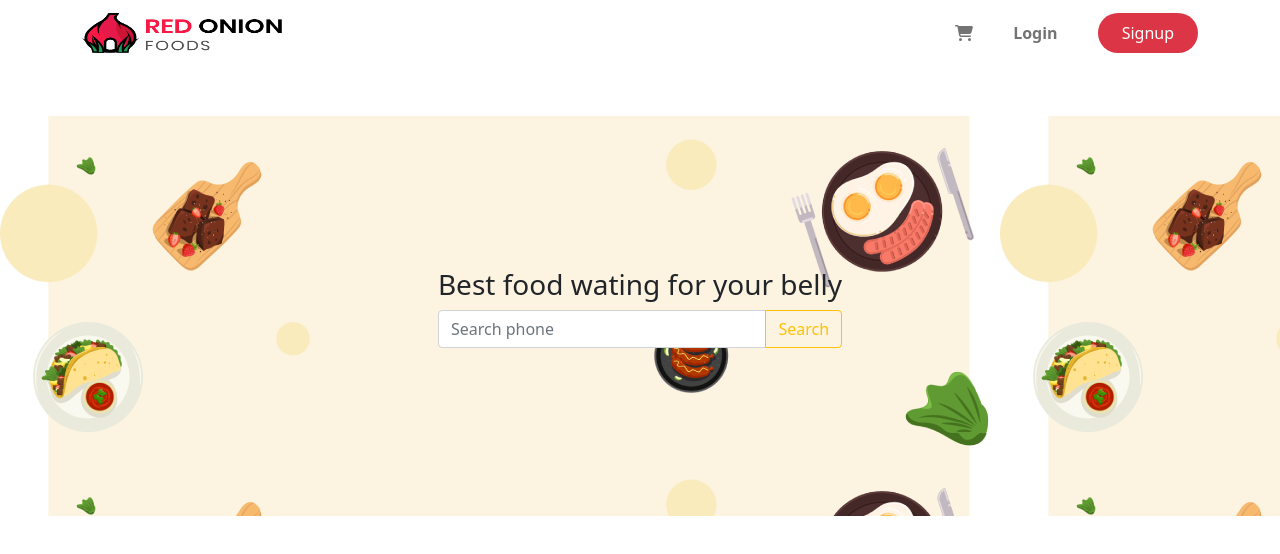
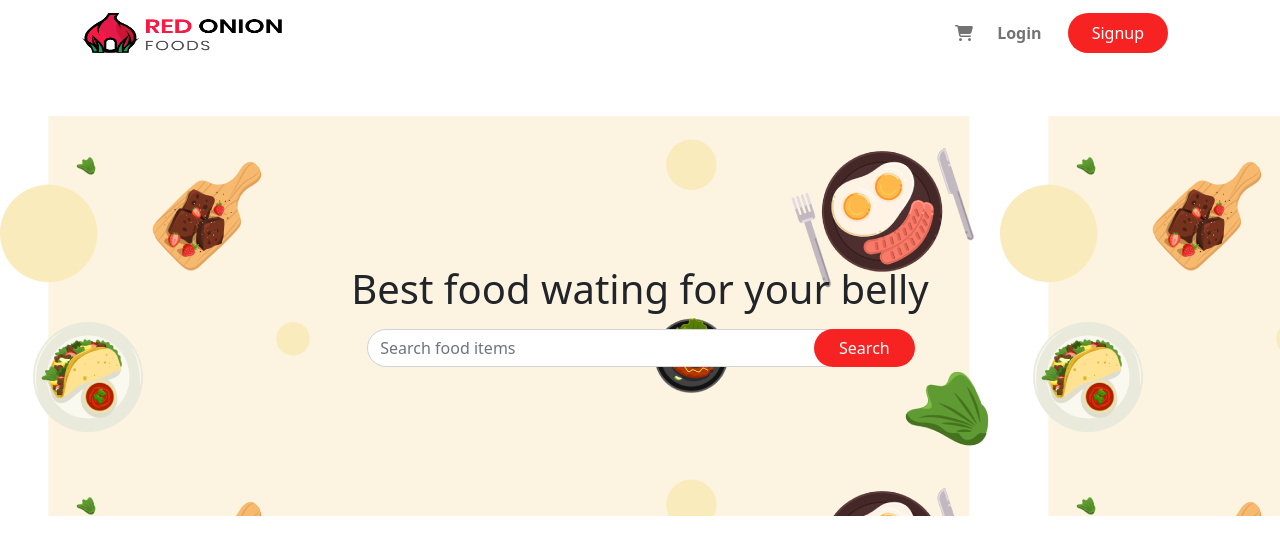
Before and after one commit to Anikroy7/hungry-dude, a React (Create React App) app: page /dinner in a window 1280 px wide. Shown: the top 554 px of the page. Built offline with nearby package versions, Linux system fonts and the light colour scheme.

Commit message:
search component added

```diff
--- a/src/Header/Header.js
+++ b/src/Header/Header.js
@@ -8,9 +8,6 @@ import Search from '../Main/Search/Search';
 const Header = () => {
     return (
         <>
-
-
-
             <Navbar collapseOnSelect expand="lg">
                 <Container>
                     <Navbar.Brand href="#home"><img style={{ width: '200px', height: '40px' }} src={logo} alt="" /></Navbar.Brand>
@@ -19,13 +16,13 @@ const Header = () => {
                         <Nav className="me-auto">
                         </Nav>
                         <Nav>
-                            <Nav.Link className='me-4 fw-bold' href="#deets"><FontAwesomeIcon
+                            <Nav.Link className='me-2 fw-bold' href="#deets"><FontAwesomeIcon
                                 icon={faShoppingCart} ></FontAwesomeIcon></Nav.Link>
                             <Nav.Link className='me-4 fw-bold' href="#deets">Login</Nav.Link>
-                            <Nav.Link className='px-4 ms-2 bg-danger rounded-pill text-white' eventKey={2} href="#memes">
+
+                            <Nav.Link className='px-4 ms-4 text-white  rounded-pill search-btn' href="#memes">
                                 Signup
                             </Nav.Link>
-
                         </Nav>
                     </Navbar.Collapse>
                 </Container>
--- a/src/Main/Search/Search.css
+++ b/src/Main/Search/Search.css
@@ -4,3 +4,17 @@
     width: 100%;
     padding: 0;
 }
+
+.search-btn {
+    background-color: rgb(247, 34, 34);
+    position: relative;
+    right: 30px;
+    color: #ffff;
+    font-weight: 500;
+}
+
+.search-btn:hover {
+    color: #ffff;
+    background-color: rgb(110, 4, 4);
+    transition: 1s;
+}
--- a/src/Main/Search/Search.js
+++ b/src/Main/Search/Search.js
@@ -6,12 +6,13 @@ const Search = () => {
     return (
         <div className='container-fluid search d-flex justify-content-center align-items-center' style={{ backgroundImage: `url(${searchBackground})` }}>
             <div>
-                <h3 className='text-center'>Best food wating for your belly</h3>
-                <div class="input-group mb-3">
-                    <input id="input-field" type="text" class="form-control" placeholder="Search phone"
+                <h1 className='text-center mb-3'>Best food wating for your belly</h1>
+                <div class="input-group mt-2 ms-3">
+                    <input id="input-field" type="text" class="form-control rounded-pill" placeholder="Search food items"
                         aria-label="Recipient's username" aria-describedby="button-addon2" />
-                    <button class="btn btn-outline-warning" type="button"
+                    <button class="btn px-4 rounded-pill search-btn" type="button"
                         id="button-addon2">Search</button>
+
                 </div>
             </div>
         </div>
```
